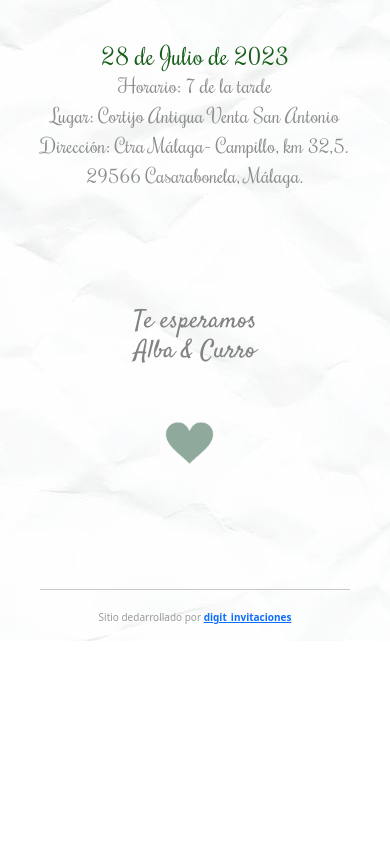
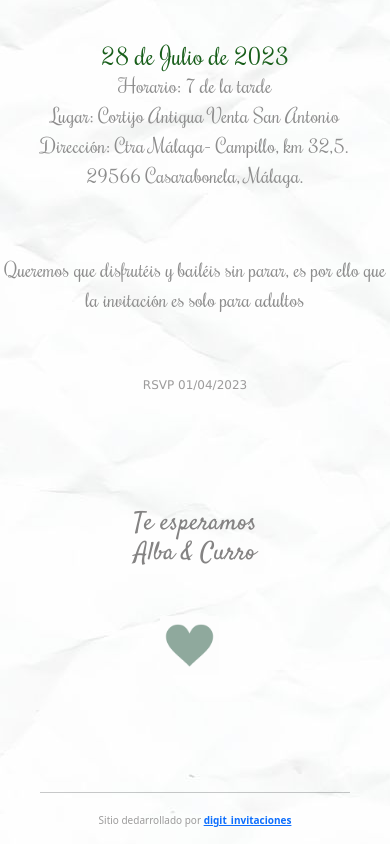
Before and after one commit to invitacionesdigitales/Boda-Alba-Curro-, a plain HTML site: page index.html in a window 390 px wide. Shown: the part 962-1806 px from the top of the page. Before the commit the page ends 1603 px from the top, so only its background shows below. Drawn offline with nearby package versions, Linux system fonts and the light colour scheme; some packages are replaced by stand-ins of ours; a script that the page names is missing; a web font is replaced by a local one.

Commit message:
commit 2

```diff
--- a/index.html
+++ b/index.html
@@ -58,6 +58,12 @@
   <div class="card-body">
     <h5 class="card-title"> 28 de Julio de 2023</h5>
     <p class="card-texto">Horario:  7 de la tarde <br>Lugar: Cortijo Antigua Venta San Antonio <br> Dirección: Ctra Málaga- Campillo, km 32,5.<br> 29566 Casarabonela, Málaga. </p>
+   <br>
+   <br>
+    <p class="card-texto">Queremos que disfrutéis y bailéis sin parar, es por ello que la invitación es solo para adultos </p>
+   <br>
+   <br>
+   <h6 class="card-fecha"> RSVP 01/04/2023 </h5>
     <h1 class="espero"> Te esperamos <br> Alba & Curro <b class="f"></b> <span class="primer_span"
       style="font-size: x-large;"><br></span></h1>
   <img class="corazon" src="./IMAGENES/dlf10_wXhJVPvTG1.gif" alt="">
--- a/style.css
+++ b/style.css
@@ -147,6 +147,12 @@ img {
         font-weight: 400;
         color: rgb(141, 141, 141);
     }
+    .card-fecha{
+        font-family: Verdana, Geneva, Tahoma, sans-serif;
+        font-size: 12px;
+        color: #9c9b9b;
+
+    }
 
 
 .container__footer{
```
